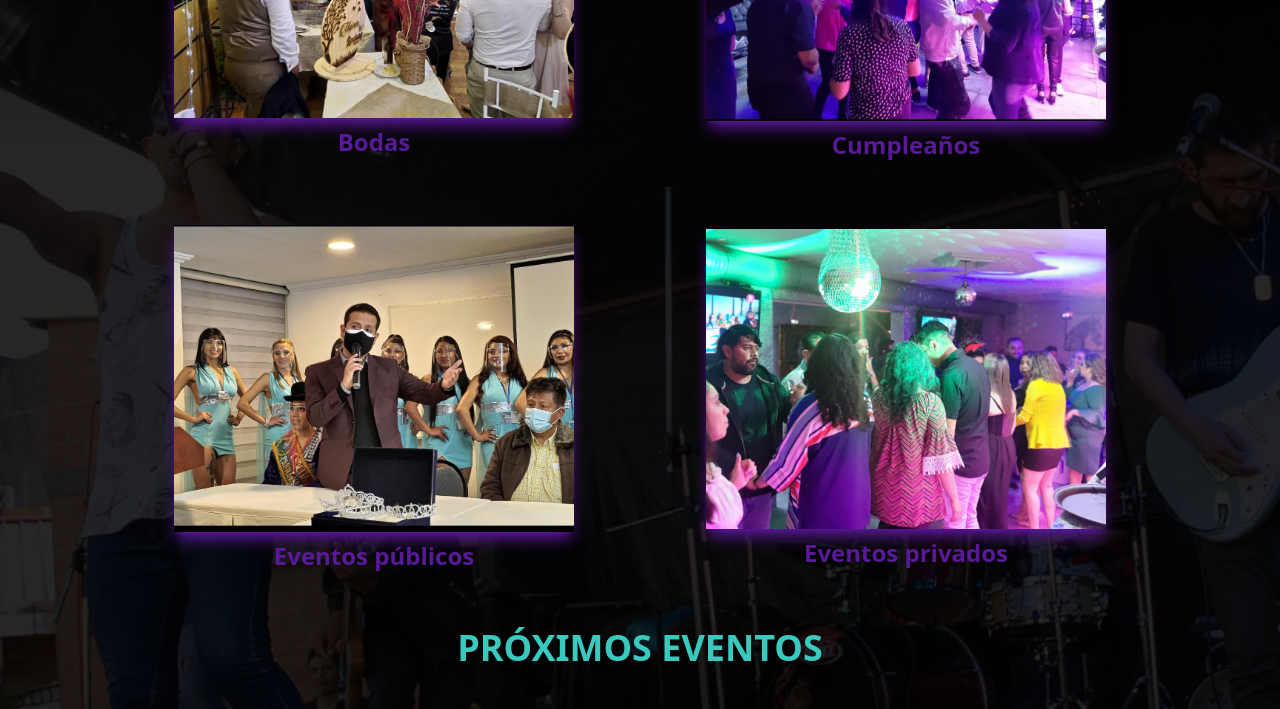
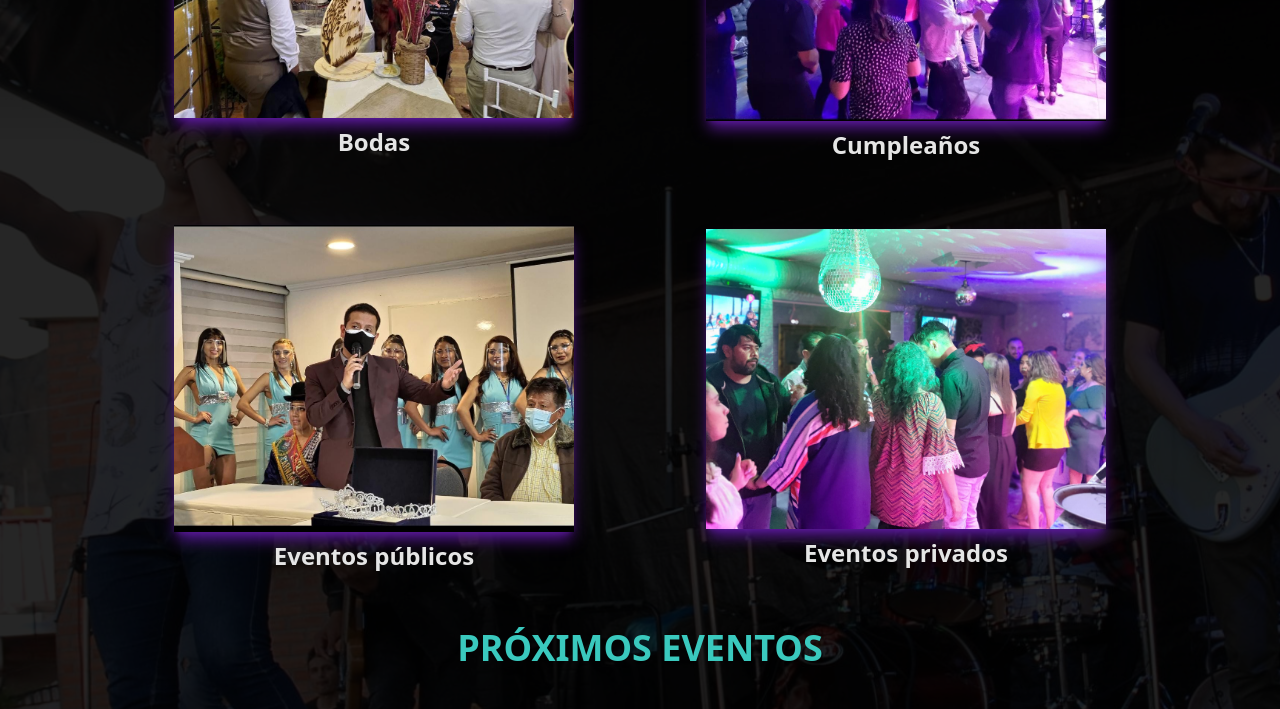
Before and after one commit to JRWebDesigner/AJSeventos, an Astro site: page / in a window 1280 px wide. Shown: the part 2120-2829 px from the top of the page. Built offline with nearby package versions, Linux system fonts and the light colour scheme; Astro itself is replaced by a stand-in of ours.

```diff
--- a/src/layouts/Layout.astro
+++ b/src/layouts/Layout.astro
@@ -44,7 +44,7 @@ const { title } = Astro.props;
 		/* color:transparent;
 		background:linear-gradient(to right, #CCCCCC 10%, #3AC9BE 90%);
 		background-clip: text; */
-		color:#5A189A;
+		color:#E5E5E5;
 	}
 	.degrad{
 		color:transparent;
```
